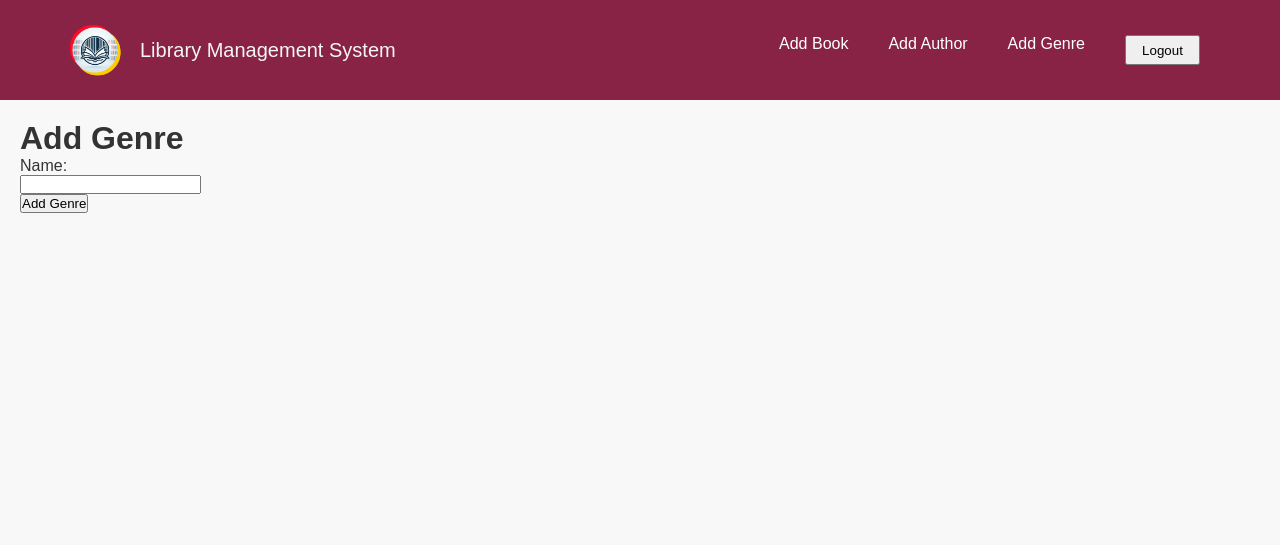
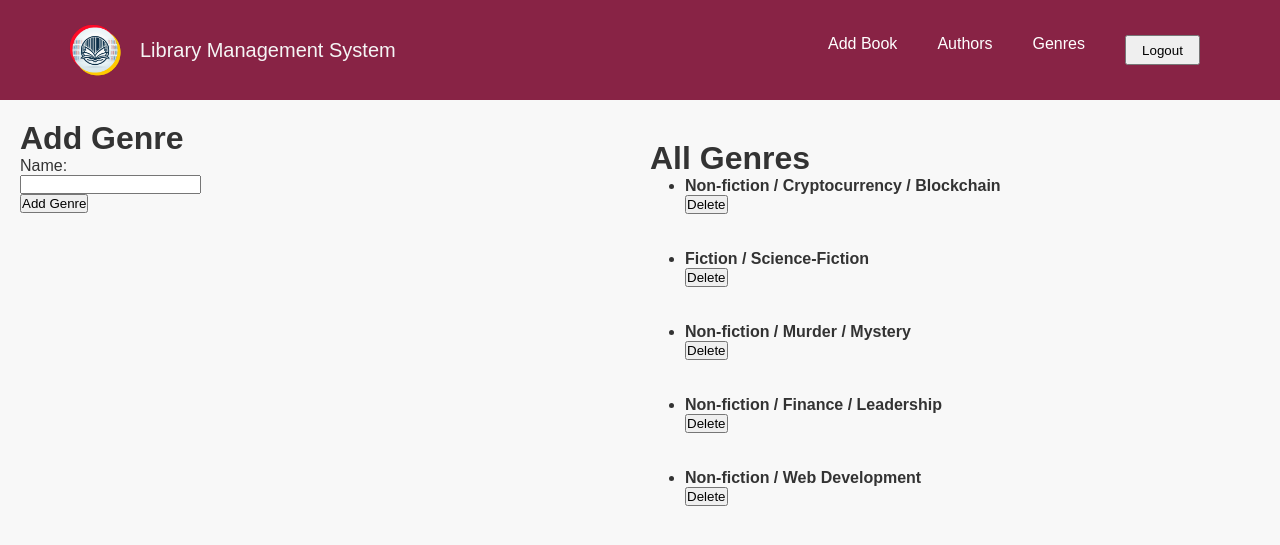
Before and after one commit to NMSU-Spring-20204-ICT-372/Group-2, a Django app: page /add_genre/ in a window 1280 px wide. Shown: the top 545 px of the page. Run offline with Django 5.2, Linux system fonts and the light colour scheme; the first user in the database is signed in; data comes from the database, SQL or seed files in the repository.

Commit message:
finalized version

```diff
--- a/django-lms/lms/static/lms/styles.css
+++ b/django-lms/lms/static/lms/styles.css
@@ -80,3 +85,27 @@
 .content {
     padding: 20px;
 }
+
+.genre-container {
+    display: flex;
+}
+
+.add-genre, .all-genres {
+    flex: 1;
+}
+
+.add-genre {
+    margin-right: 20px;
+}
+
+.author-container {
+    display: flex;
+}
+
+.add-author, .all-authors {
+    flex: 1;
+}
+
+.add-author {
+    margin-right: 20px;
+}
--- a/django-lms/lms/templates/lms/_base.html
+++ b/django-lms/lms/templates/lms/_base.html
@@ -15,15 +15,15 @@
         <div class="navbar-left">
             <div class="navbar-brand">
                 <img src="{% static 'lms/logo.png' %}" alt="LMS Logo">
-                <span class="navbar-title">Library Management System</span>
+                <a href="{% url 'lms-home'%}" class="navbar-title">Library Management System</a>
             </div>
         </div>
         <div class="navbar-right">
             <div class="navbar-links">
                 {% if user.is_authenticated %}
                 <a href="{% url 'add_book' %}" class="nav-link">Add Book</a>
-                <a href="{% url 'add_author' %}" class="nav-link">Add Author</a>
-                <a href="{% url 'add_genre' %}" class="nav-link">Add Genre</a>
+                <a href="{% url 'add_author' %}" class="nav-link">Authors</a>
+                <a href="{% url 'add_genre' %}" class="nav-link">Genres</a>
                 <form method="post" class="nav-link" action="{% url 'logout' %}">
                     {% csrf_token %}
                     <button type="submit">Logout</button>
--- a/django-lms/lms/templates/lms/add_genre.html
+++ b/django-lms/lms/templates/lms/add_genre.html
@@ -1,6 +1,8 @@
 {% extends 'lms/_base.html' %}
 
 {% block content %}
+    <div class="genre-container">
+        <div class="add-genre">
             <h1>Add Genre</h1>
             <form method="POST" action="{% url 'add_genre' %}">
                 {% csrf_token %}
@@ -8,4 +10,21 @@
                 <input type="text" id="name" name="name"><br>
                 <input type="submit" value="Add Genre">
             </form>
+        </div>
+        <div class="all-genres">
+            <h1 style='margin-top: 20px'>All Genres</h1>
+            <ul>
+                {% for genre in genres %}
+                    <li style='margin-left: 35px;'><b>{{ genre.name }}</b>
+                    {% if user.is_authenticated %}
+                    <form action="{% url 'delete_genre' genre.id %}" method="post">
+                        {% csrf_token %}
+                        <button type="submit">Delete</button>
+                    </form>
+                    {% endif %}
+                    </li><br><br>
+                {% endfor %}
+            </ul>
+        </div>
+    </div>
 {% endblock content %}
--- a/django-lms/lms/templates/lms/index.html
+++ b/django-lms/lms/templates/lms/index.html
@@ -18,7 +18,7 @@
                     <button type="submit">Delete</button>
                 </form>
                 {% endif %}
-            </li>
+            </li><br><br>
         {% endfor %}
     </ul>
 {% endblock content%}
--- a/django-lms/lms/urls.py
+++ b/django-lms/lms/urls.py
@@ -1,6 +1,6 @@
 from django.urls import path
 
-from lms.views import index, add_book, add_genre, add_author, delete_book
+from lms.views import index, add_book, add_genre, add_author, delete_book, delete_author, delete_genre
 
 urlpatterns = [
     path('', index, name="lms-home"),
@@ -9,4 +9,6 @@ urlpatterns = [
     path('add_genre/', add_genre, name="add_genre"),
 
     path('delete_book/<int:book_id>/', delete_book, name='delete_book'),
+    path('delete_author/<int:author_id>/', delete_author, name='delete_author'),
+    path('delete_genre/<int:genre_id>/', delete_genre, name='delete_genre'),
 ]
--- a/django-lms/lms/views.py
+++ b/django-lms/lms/views.py
@@ -18,7 +18,7 @@ def add_author(request):
 
         return redirect('add_author')
     else:
-        return render(request, 'lms/add_author.html')
+        return render(request, 'lms/add_author.html', {'authors': Author.objects.all()})
 
 
 def add_genre(request):
@@ -29,7 +29,7 @@ def add_genre(request):
 
         return redirect('add_genre')
     else:
-        return render(request, 'lms/add_genre.html')
+        return render(request, 'lms/add_genre.html', {'genres': Genre.objects.all()})
 
 
 def add_book(request):
@@ -63,5 +63,21 @@ def delete_book(request, book_id):
     book = get_object_or_404(Book, pk=book_id)
     if request.method == 'POST':
         book.delete()
-        return redirect('lms-home')  # Replace 'home' with the name of your home view
-    return redirect('lms-home')  # Redirect to home page if the request method is not POST
+        return redirect('lms-home')
+    return redirect('lms-home')
+
+
+def delete_author(request, author_id):
+    author = get_object_or_404(Author, pk=author_id)
+    if request.method == 'POST':
+        author.delete()
+        return redirect('add_author')
+    return redirect('add_author')
+
+
+def delete_genre(request, genre_id):
+    genre = get_object_or_404(Genre, pk=genre_id)
+    if request.method == 'POST':
+        genre.delete()
+        return redirect('add_genre')
+    return redirect('add_genre')
```
Also changed, not shown: other parts of django-lms/lms/static/lms/styles.css (+5 -0 lines), django-lms/lms/templates/lms/add_author.html (+19 -0 lines), django-lms/lms/templates/lms/add_book.html (+3 -68 lines), django-lms/db.sqlite3. Lines whose indentation alone changed are shown as unchanged.
